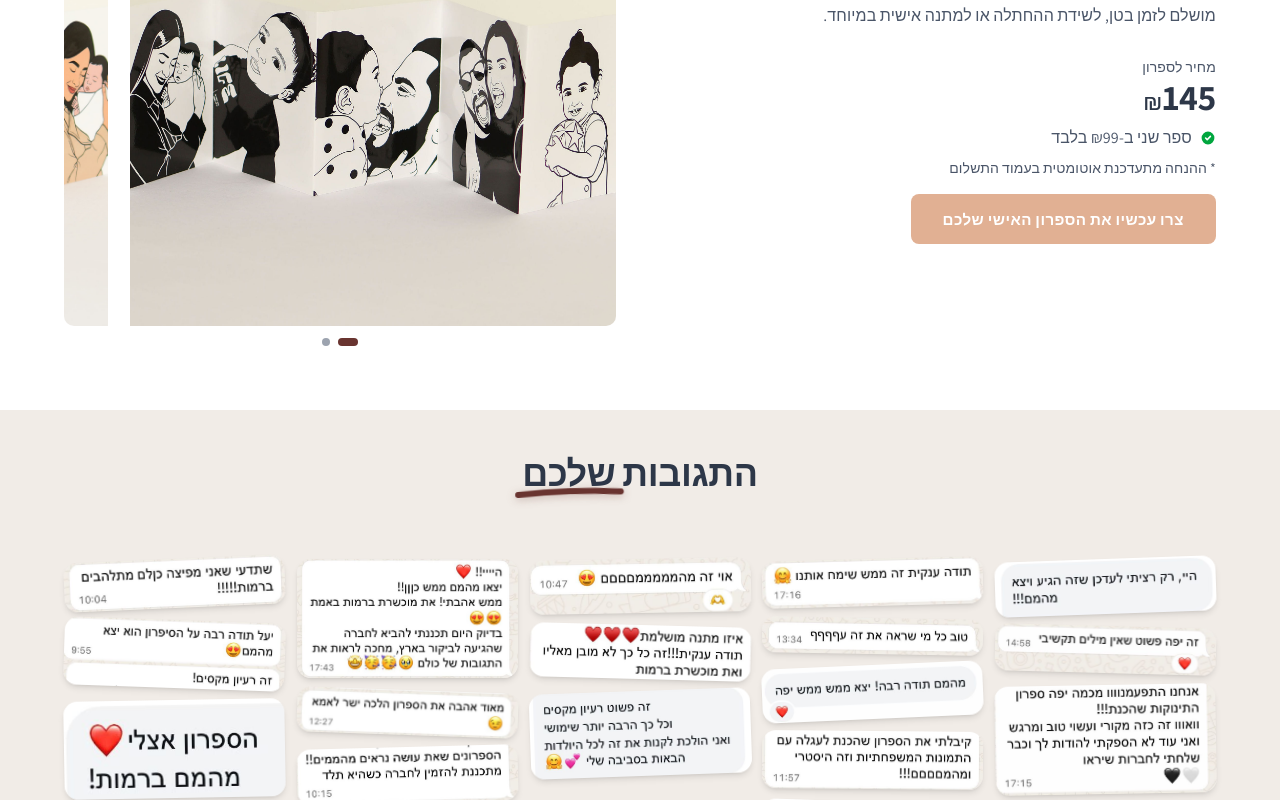
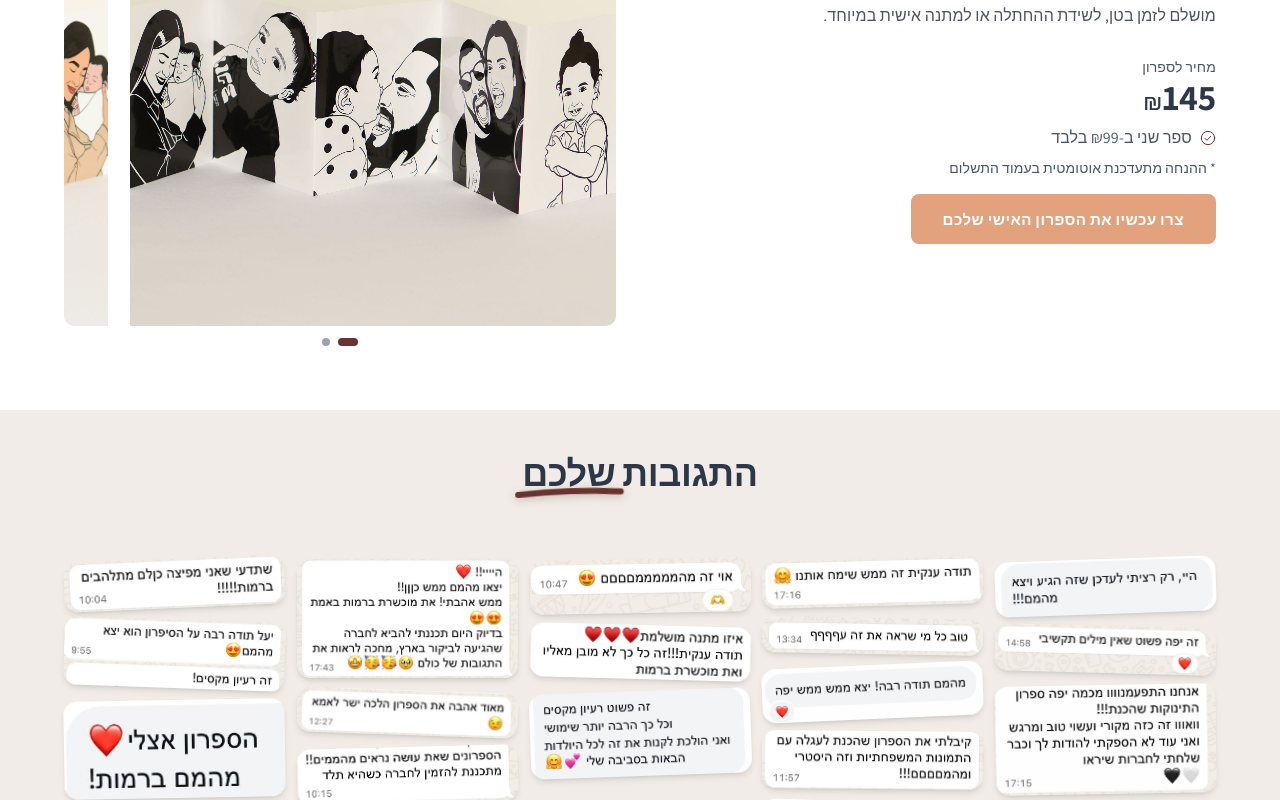
Before and after one commit to yawel-wel/little-gali, a Next.js app: page / in a window 1280 px wide. Shown: the part 1100-1900 px from the top of the page. Built offline with nearby package versions, Linux system fonts and the light colour scheme; no server answers.

Commit message:
small fixes

```diff
--- a/src/app/page.tsx
+++ b/src/app/page.tsx
@@ -112,6 +112,7 @@ function ComingSoonSection({
 
   return (
     <motion.section
+      id="fabric-book-signup"
       className="relative py-16 lg:py-24"
       style={{ backgroundColor: "#F9F7EE" }}
       initial={
@@ -789,15 +790,16 @@ export default function Home() {
                     </div>
                     <div className="flex items-center gap-2 font-body text-medium-gray">
                       <svg
-                        className="w-4 h-4 text-green-600"
-                        fill="currentColor"
-                        viewBox="0 0 20 20"
+                        className="w-4 h-4 shrink-0"
+                        fill="none"
+                        viewBox="0 0 24 24"
+                        stroke="#693430"
+                        strokeWidth="1.5"
+                        strokeLinecap="round"
+                        strokeLinejoin="round"
                       >
-                        <path
-                          fillRule="evenodd"
-                          d="M10 18a8 8 0 100-16 8 8 0 000 16zm3.707-9.293a1 1 0 00-1.414-1.414L9 10.586 7.707 9.293a1 1 0 00-1.414 1.414l2 2a1 1 0 001.414 0l4-4z"
-                          clipRule="evenodd"
-                        />
+                        <circle cx="12" cy="12" r="10" />
+                        <path d="M7.5 12.5l3 3 5.5-6" />
                       </svg>
                       <span>{t("home.book.secondBook")}</span>
                     </div>
--- a/src/components/header.tsx
+++ b/src/components/header.tsx
@@ -67,6 +67,7 @@ export function Header() {
     { nameKey: "nav.giftCard", href: "/#gift-card" },
     { nameKey: "nav.qa", href: "/qa" },
     { nameKey: "nav.inspiration", href: "/inspiration" },
+    { nameKey: "nav.fabricBook", href: "/#fabric-book-signup" },
     { nameKey: "nav.contact", href: "/contact" },
   ].map((item) => ({
     ...item,
--- a/src/components/top-banner.tsx
+++ b/src/components/top-banner.tsx
@@ -73,9 +73,10 @@ export function TopBanner() {
       {isVisible && (
         <motion.div
           ref={bannerRef}
-          initial={{ y: 0, opacity: 1 }}
-          exit={{ y: -100, opacity: 0 }}
-          transition={{ duration: 0.3, ease: "easeInOut" }}
+          initial={{ y: "-100%", opacity: 0 }}
+          animate={{ y: 0, opacity: 1 }}
+          exit={{ y: "-100%", opacity: 0 }}
+          transition={{ duration: 0.4, ease: [0.4, 0, 0.2, 1] }}
           className="fixed top-0 left-0 right-0 z-[60] text-center py-2 px-4"
           style={{ backgroundColor: "#693430" }}
         >
--- a/src/lib/LanguageContext.tsx
+++ b/src/lib/LanguageContext.tsx
@@ -92,6 +92,7 @@ const hebrewTranslations = {
   "nav.giftCard": "גיפט קארד",
   "nav.qa": "שאלות ותשובות",
   "nav.inspiration": "השראה",
+  "nav.fabricBook": "הרשמה לספרוני בד",
   "nav.contact": "צור קשר",
   "nav.createBook": "צרו ספרון",
   "nav.menuAriaLabel": "תפריט ניווט ראשי",
@@ -582,6 +583,7 @@ const englishTranslations = {
   "nav.giftCard": "Gift Card",
   "nav.qa": "Q&A",
   "nav.inspiration": "Inspiration",
+  "nav.fabricBook": "Fabric Book Signup",
   "nav.contact": "Contact",
   "nav.createBook": "Create Book",
   "nav.menuAriaLabel": "Main navigation menu",
--- a/src/theme/colors.ts
+++ b/src/theme/colors.ts
@@ -7,7 +7,7 @@
 // Base brand colors (single source of truth)
 export const brandColors = {
   // Main brand / CTA color (warm beige/tan)
-  primary: "#e1b093",
+  primary: "#e1a27d",
 
   // Secondary/accent (rich burgundy)
   accent: "#693430",
@@ -52,7 +52,7 @@ export const muiPalette: PaletteOptions = {
     main: brandColors.primary,
     light: brandColors.background.cream,
     // Darker tan for primary dark
-    dark: "#B89275",
+    dark: "#c4784f",
     contrastText: "#FFFFFF",
   },
   secondary: {
--- a/src/theme/mui-theme.ts
+++ b/src/theme/mui-theme.ts
@@ -1,5 +1,5 @@
 import { createTheme } from "@mui/material/styles";
-import { muiPalette } from "./colors";
+import { muiPalette, brandColors } from "./colors";
 
 // Global MUI theme for Little Gali.
 // This pulls its colors from `brandColors` via `muiPalette`,
@@ -15,7 +15,12 @@ export const muiTheme = createTheme({
           boxShadow: "none",
           "&:hover": {
             boxShadow: "none",
-            opacity: 0.7,
+            opacity: 0.85,
+          },
+        },
+        containedPrimary: {
+          "&:hover": {
+            backgroundColor: brandColors.primary,
           },
         },
       },
```
